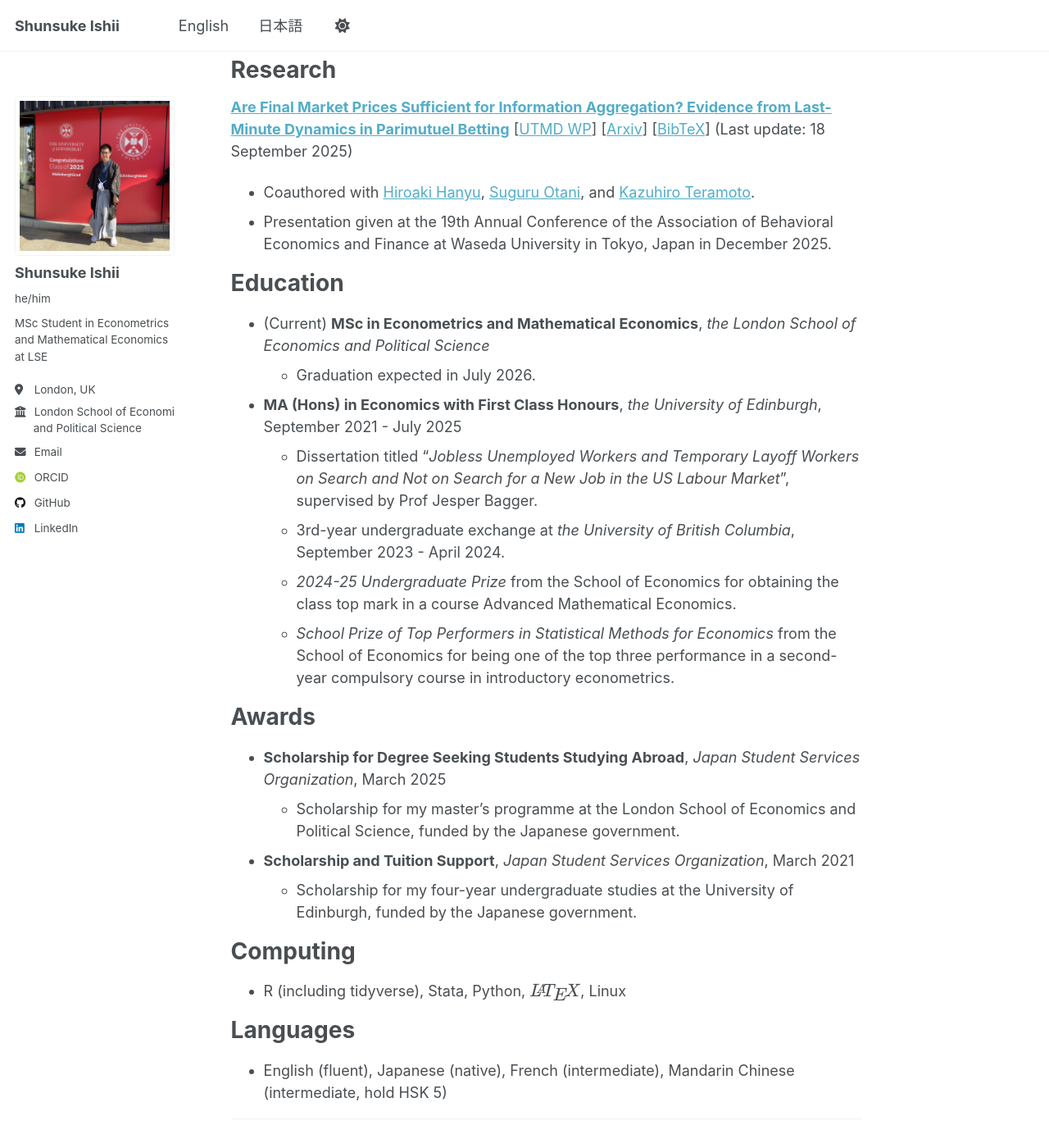
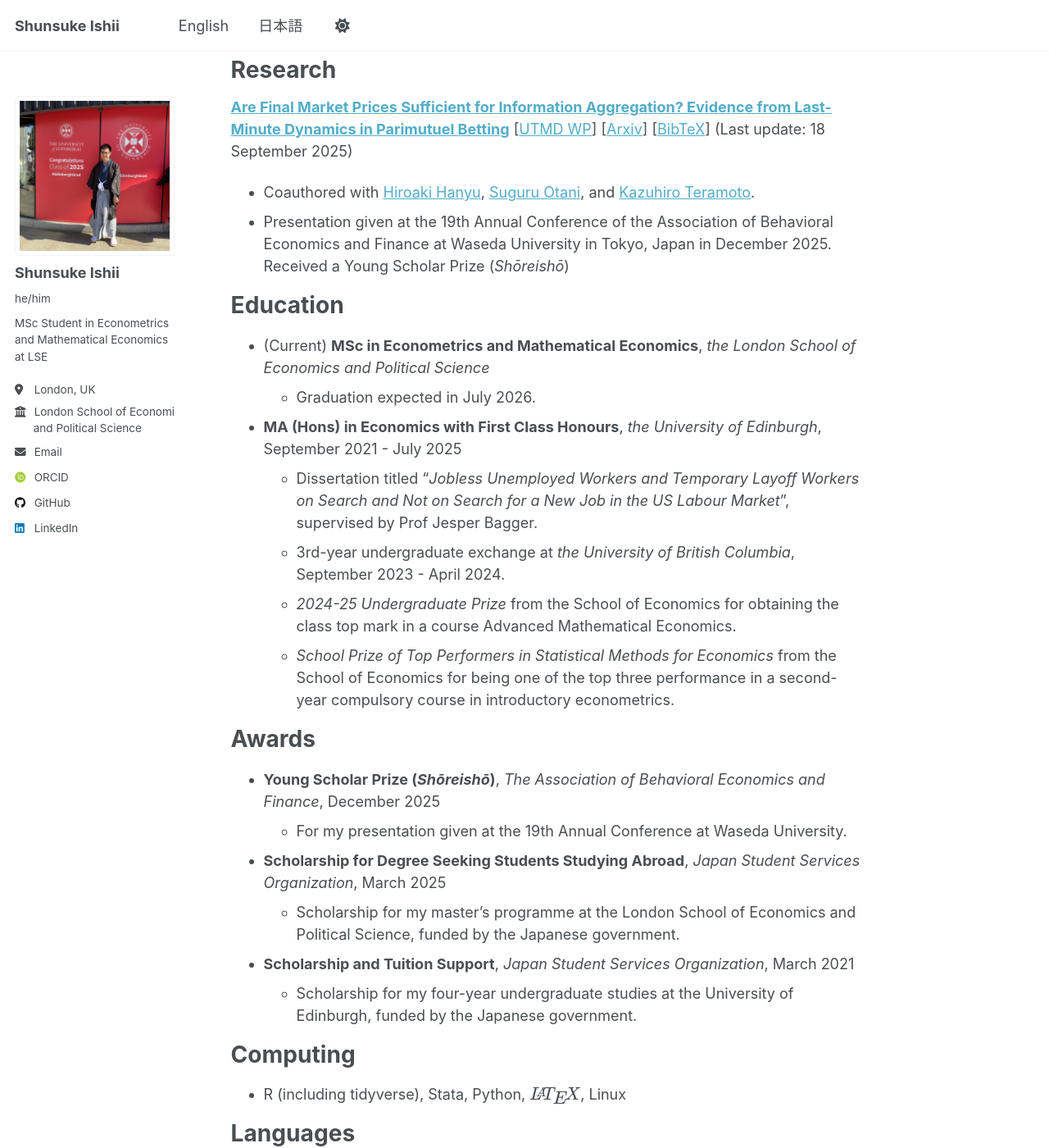
Before and after one commit to sishii0418/sishii0418.github.io, a Jekyll site: the page built from _pages/about.md, in a window 1280 px wide and 1400 px high, scrolled down 409 px. Shown: the whole window at 82% size. Built offline with Jekyll 4.4.1, drawn with Linux system fonts in a browser that asks for light colours; some web fonts are replaced; a script that is not in the unit is left out.

Commit message:
奨励賞付記

```diff
--- a/_pages/about.md
+++ b/_pages/about.md
@@ -20,7 +20,7 @@ Research
 =====
 **[Are Final Market Prices Sufficient for Information Aggregation? Evidence from Last-Minute Dynamics in Parimutuel Betting](files/hanyu2025final.pdf)** [<a href="https://www.mdc.e.u-tokyo.ac.jp/wp/wp-content/uploads/2025/09/UTMD-093.pdf" target="_blank" rel="noopener noreferrer">UTMD WP</a>] [<a href="https://doi.org/10.48550/arXiv.2509.14645" target="_blank" rel="noopener noreferrer">Arxiv</a>] [[BibTeX](files/hanyu2025final.bib)] (Last update: 18 September 2025)
 - Coauthored with <a href="https://hiroakiyusheng.github.io/" target="_blank" rel="noopener noreferrer">Hiroaki Hanyu</a>, <a href="https://sites.google.com/site/suguruotaniecon" target="_blank" rel="noopener noreferrer">Suguru Otani</a>, and <a href="https://sites.google.com/view/kazuhiroteramoto/home" target="_blank" rel="noopener noreferrer">Kazuhiro Teramoto</a>.
-- Presentation given at the 19th Annual Conference of the Association of Behavioral Economics and Finance at Waseda University in Tokyo, Japan in December 2025.
+- Presentation given at the 19th Annual Conference of the Association of Behavioral Economics and Finance at Waseda University in Tokyo, Japan in December 2025. Received a Young Scholar Prize (*Shōreishō*)
 
 Education
 =====
@@ -34,6 +34,8 @@ Education
 
 Awards
 =====
+- **Young Scholar Prize (*Shōreishō*)**, *The Association of Behavioral Economics and Finance*, December 2025
+  - For my presentation given at the 19th Annual Conference at Waseda University.
 - **Scholarship for Degree Seeking Students Studying Abroad**, *Japan Student Services Organization*, March 2025
   - Scholarship for my master's programme at the London School of Economics and Political Science, funded by the Japanese government.
 - **Scholarship and Tuition Support**, *Japan Student Services Organization*, March 2021
```
Also changed, not shown: _pages/japanese.md (+2 -1 lines).
